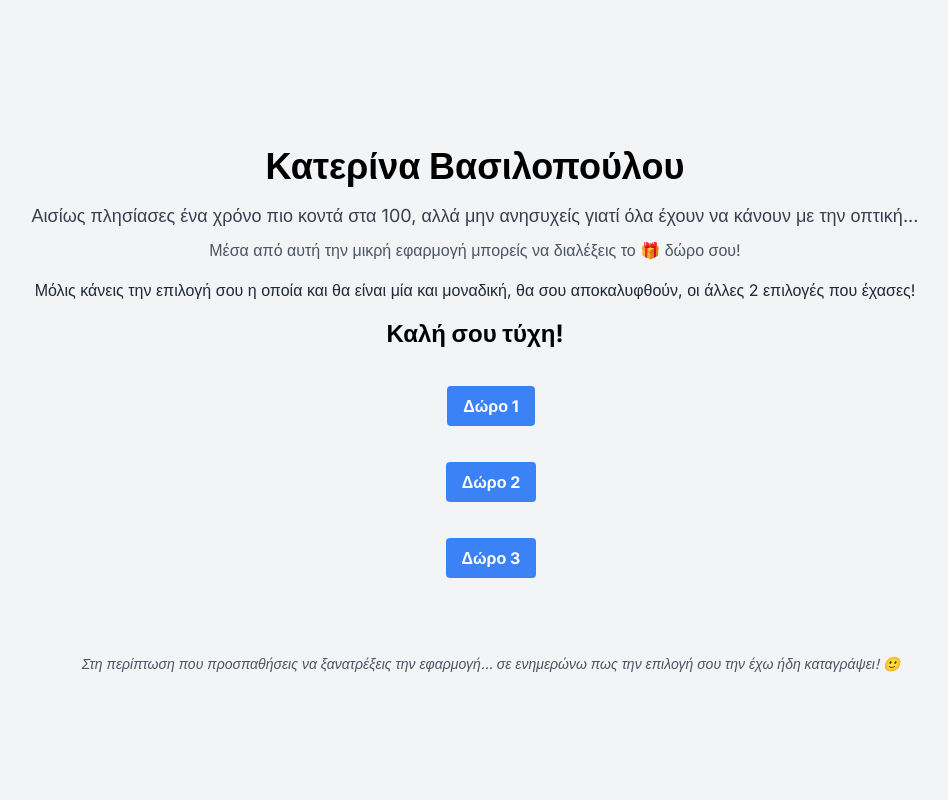
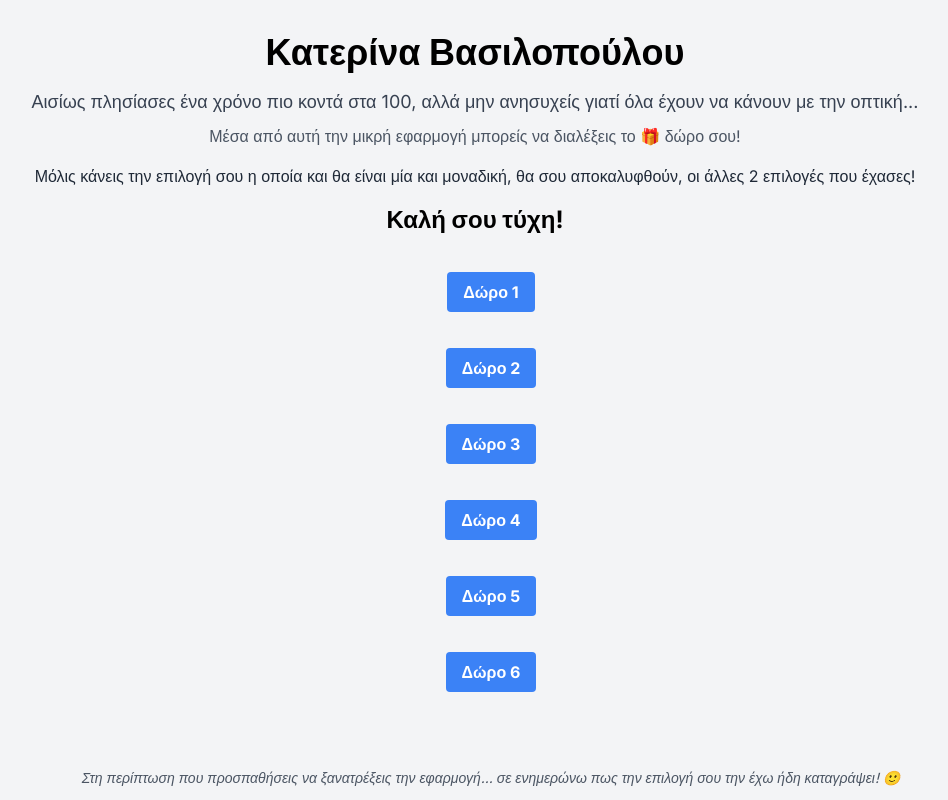
Before and after one commit to fifartdev/katerinasgift, a Next.js app: page / in a window 1280 px wide. Shown: the whole page, without its empty margins (165-1113 px from the left). Built offline with nearby package versions, Linux system fonts and the light colour scheme; no server answers.

Commit message:
extra doro

```diff
--- a/app/page.js
+++ b/app/page.js
@@ -30,6 +30,22 @@ export default function Home() {
       num: 3,
       title: "Ταξίδι στη Ρώμη (Ανοιχτή ημερομηνία)",
       url: "https://www.tripadvisor.com.gr/Tourism-g187791-Rome_Lazio-Vacations.html",
+    },
+    {
+      num: 4,
+      title: "Σετ Hyperbola Swarovski",
+      url: "https://www.swarovski.com/el-GR/p-M5682483/Set-Hyperbola-Apeiro-Leyko-Epimetallwsh-se-roz-xrysafi-tono/?variantID=5682483",
+    },
+    {
+      num: 5,
+      title: "18k White gold ring with diamonds & Pearls",
+      url: "https://goldenpap.gr/collections/rings-with-diamonds/products/18k-white-gold-ring-with-diamonds-pearls?variant=37824299237531",
+    },
+    {
+      num: 6,
+      title:
+        "Τον ένα και μοναδικό ανεπανάλληπτο αντρούλη σου για 1 ζωή ακόμα!!! MEGA ΔΩΡΟ",
+      url: "#",
     },
   ];
 
@@ -91,7 +107,7 @@ export default function Home() {
                 <br />
                 <p className={`text-sm ${hidden}`}>
                   🔗{" "}
-                  <a href={b.url} className="text-blue-500">
+                  <a href={b.url} className="text-blue-500" target="_blank">
                     {b.title}
                   </a>
                 </p>
```
